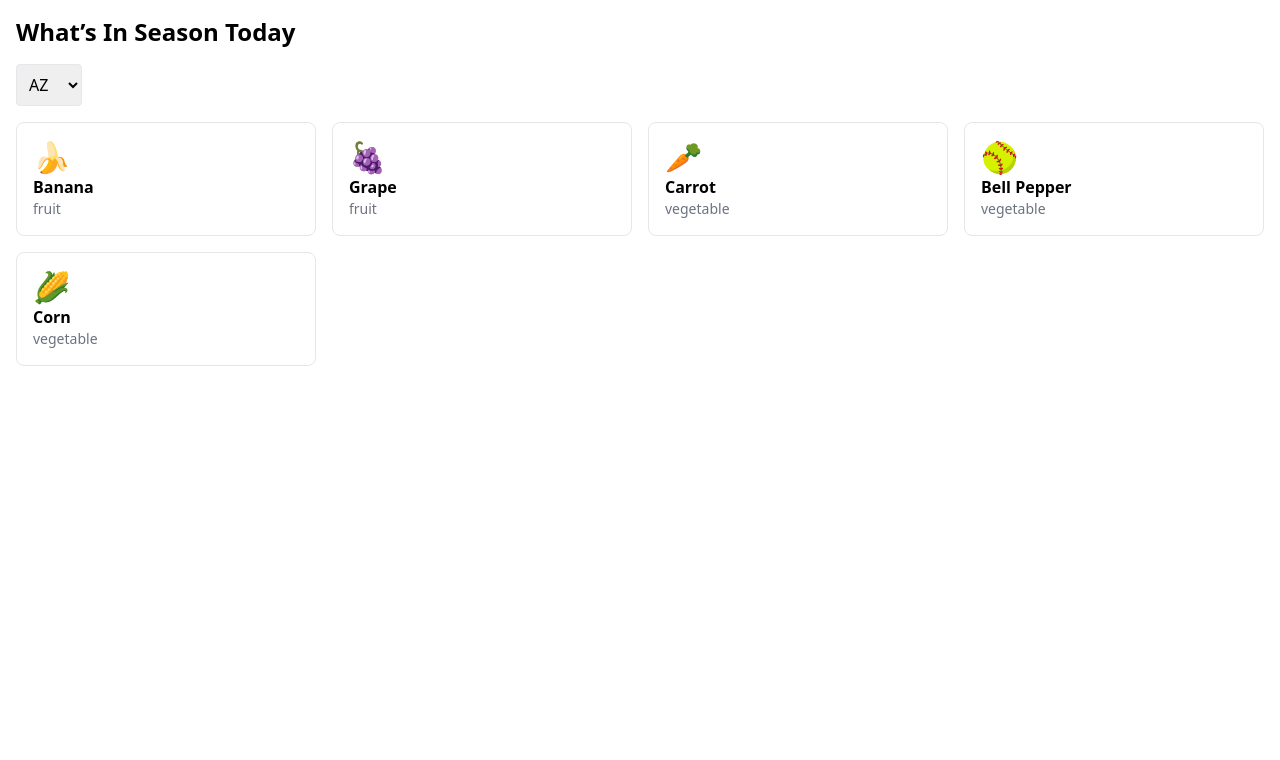
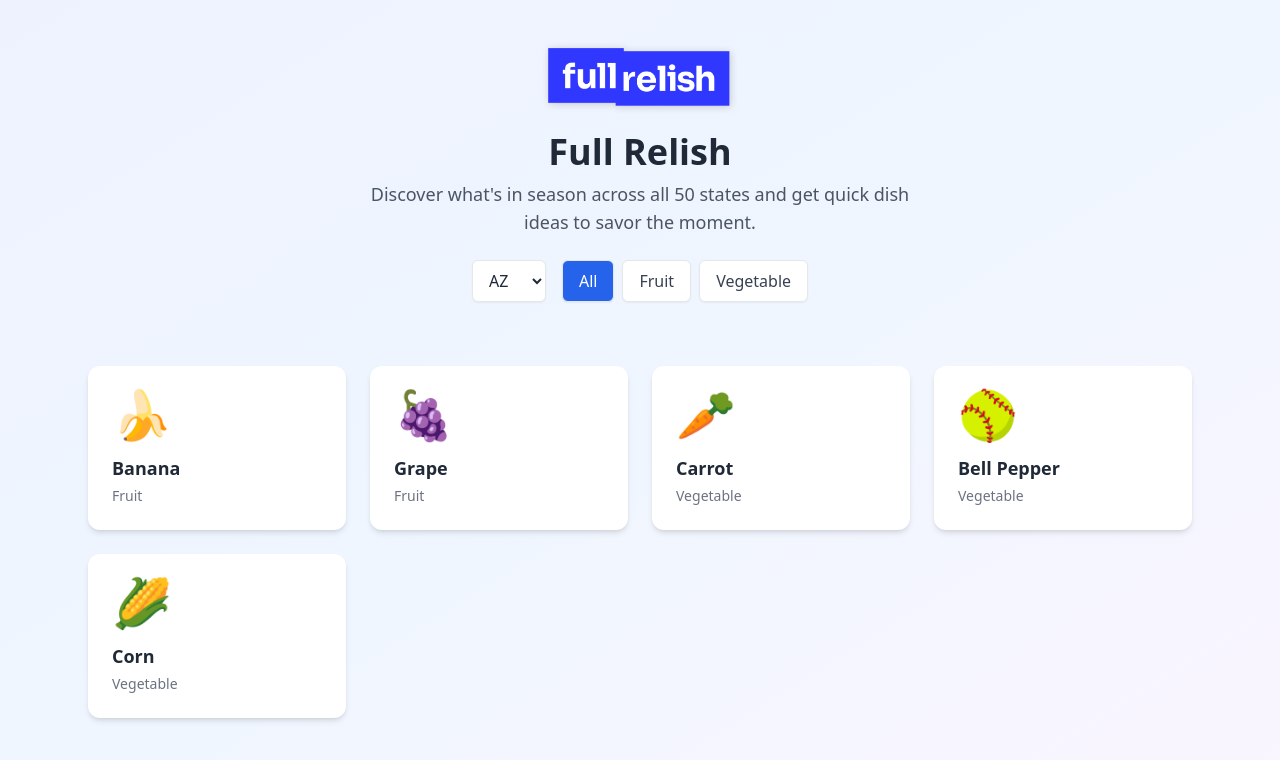
Before and after one commit to kvncoy/fullrelish, a Next.js app: page / in a window 1280 px wide. Shown: the top 760 px of the page. Built offline with nearby package versions, Linux system fonts and the light colour scheme.

Commit message:
Replace page.js to load FullRelishApp

```diff
--- a/app/page.js
+++ b/app/page.js
@@ -1,7 +1,7 @@
 'use client';
 
-import FullRelishSeasonalNew from '../components/FullRelishSeasonalNew';
+import FullRelishApp from '../components/FullRelishApp';
 
 export default function Page() {
-  return <FullRelishSeasonalNew />;
+  return <FullRelishApp />;
 }
```
